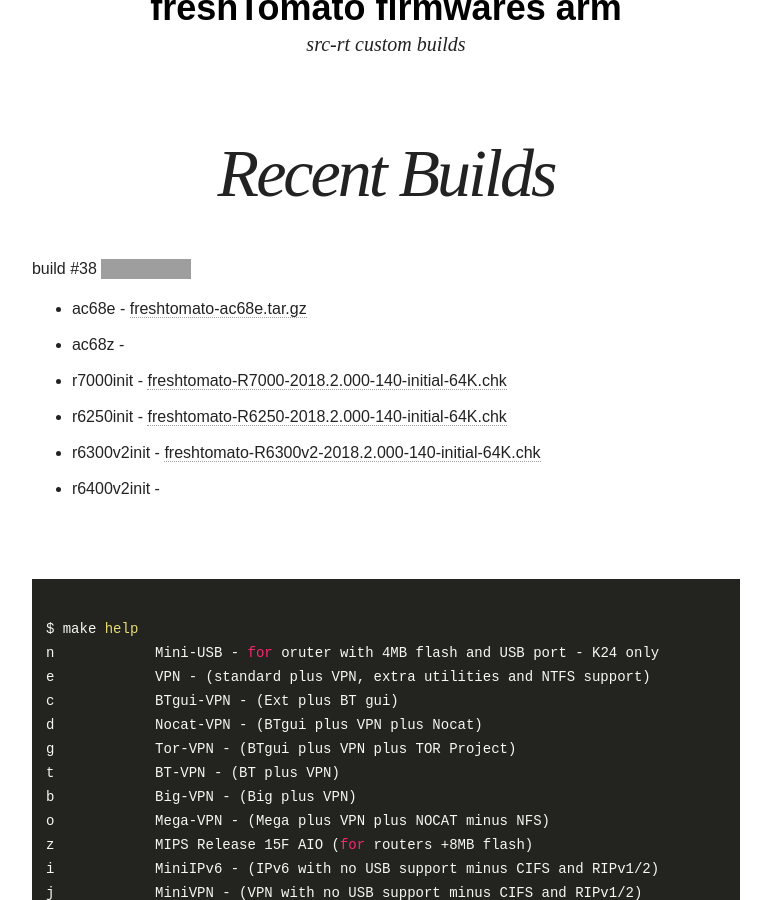
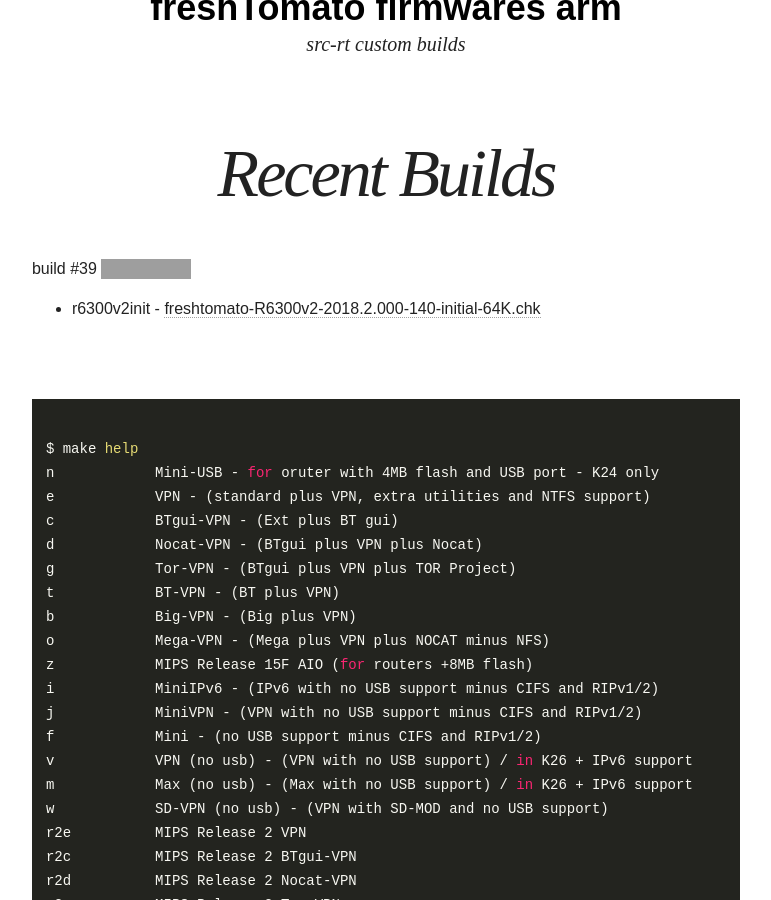
Before and after one commit to oglopss/freshTomato-ARM-ci-jekyll, a Jekyll site: the page built from index.html, in a window 1280 px wide and 900 px high, scrolled down 339 px. Shown: the whole window, without its empty margins (254-1025 px from the left). Built offline with Jekyll 4.4.1, drawn with Linux system fonts in a browser that asks for light colours; nearby versions of some CDN libraries; grey boxes are pictures that could not be loaded.

Commit message:
Travis build 39 r6300v2init pushed to gh-pages

```diff
--- a/_data/ss.yml
+++ b/_data/ss.yml
@@ -1,8 +1,3 @@
-build: 38
+build: 39
 files:
   - 0005 r6300v2init freshtomato-R6300v2-2018.2.000-140-initial-64K.chk
-  - 0004 r6250init freshtomato-R6250-2018.2.000-140-initial-64K.chk
-  - 0003 r7000init freshtomato-R7000-2018.2.000-140-initial-64K.chk
-  - 0006 r6400v2init
-  - 0001 ac68e freshtomato-ac68e.tar.gz
-  - 0002 ac68z
```
